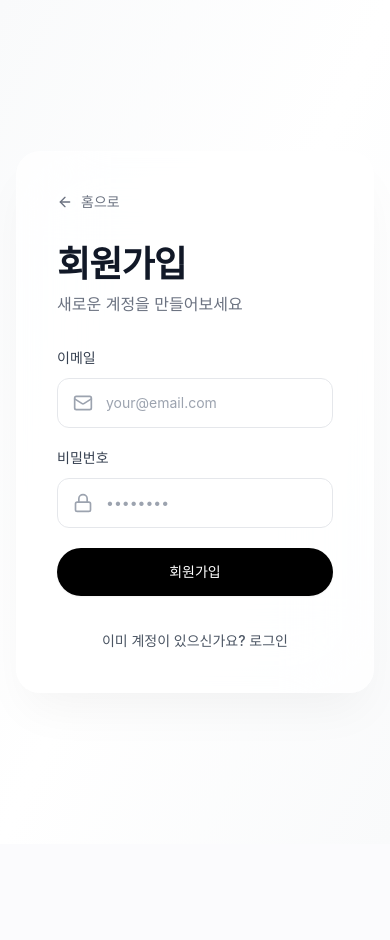
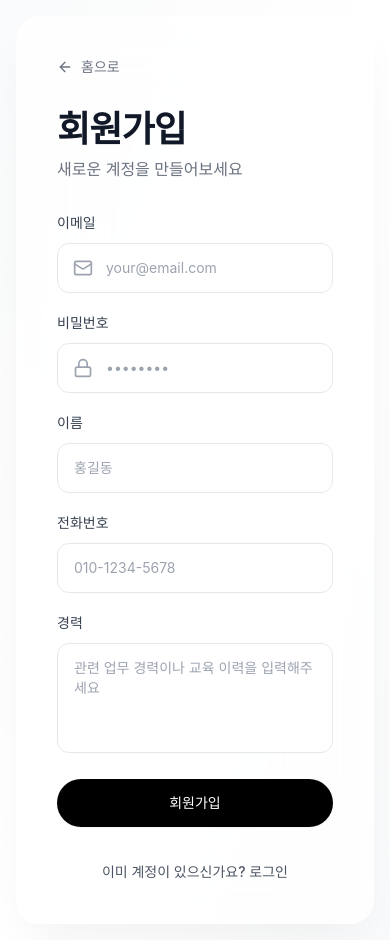
Before and after one commit to imkimshang/dipdeep, a Next.js app: page /login in a window 390 px wide. Both pictures are taken after a click on the button "계정이 없으신가요? 회원가입". Before the commit the page ends 844 px from the top, so only its background shows below. Built offline with nearby package versions, Linux system fonts and the light colour scheme; no server answers.

Commit message:
feat: add name, phone, and experience to signup

```diff
--- a/app/login/page.tsx
+++ b/app/login/page.tsx
@@ -10,6 +10,9 @@ export default function LoginPage() {
   const [isLogin, setIsLogin] = useState(true)
   const [email, setEmail] = useState('')
   const [password, setPassword] = useState('')
+  const [fullName, setFullName] = useState('')
+  const [phone, setPhone] = useState('')
+  const [experience, setExperience] = useState('')
   const [loading, setLoading] = useState(false)
   const [error, setError] = useState<string | null>(null)
   const router = useRouter()
@@ -59,30 +62,41 @@ export default function LoginPage() {
           throw new Error('로그인에 실패했습니다. 사용자 정보를 가져올 수 없습니다.')
         }
       } else {
+        // 1. Supabase Auth에 계정 생성
         const { data, error } = await supabase.auth.signUp({
           email,
           password,
         })
-        if (error) throw error
 
-        // 회원가입 성공 시 프로필 자동 생성
+        if (error) {
+          alert("가입 에러: " + error.message)
+          throw error
+        }
+
+        // 2. 계정 생성 성공 시, 방금 생성된 유저 ID를 가지고 profiles 테이블에 추가 정보 저장
         if (data.user) {
           const { error: profileError } = await supabase
             .from('profiles')
-            .upsert({
-              id: data.user.id,
+            .insert({
+              id: data.user.id, // Auth의 유저 ID와 연결
+              email: email,
+              full_name: fullName,
+              phone_number: phone,
+              experience: experience,
               role: 'student' as const, // 기본값으로 student 설정
               username: email.split('@')[0], // 이메일의 @ 앞부분을 username으로 사용
-            } as any) // 타입 캐스팅
+              updated_at: new Date(),
+            } as any)
 
           if (profileError) {
-            console.error('프로필 생성 오류:', profileError)
-            // 프로필 생성 실패해도 회원가입은 성공한 상태
+            console.error("프로필 저장 에러:", profileError)
+            alert("프로필 저장 중 오류가 발생했습니다: " + profileError.message)
+            throw profileError
+          } else {
+            alert("회원가입이 완료되었습니다!")
+            router.push('/dashboard')
           }
         }
-
-        alert('회원가입이 완료되었습니다! 이제 로그인해주세요.')
-        setIsLogin(true) // 회원가입 후 로그인 모드로 전환
       }
     } catch (error: any) {
       setError(error.message || '오류가 발생했습니다. 다시 시도해주세요.')
@@ -157,6 +171,64 @@ export default function LoginPage() {
             </div>
           </div>
 
+          {!isLogin && (
+            <>
+              <div>
+                <label
+                  htmlFor="fullName"
+                  className="block text-sm font-medium text-gray-700 mb-2.5"
+                >
+                  이름
+                </label>
+                <input
+                  id="fullName"
+                  type="text"
+                  value={fullName}
+                  onChange={(e) => setFullName(e.target.value)}
+                  required={!isLogin}
+                  className="input-field"
+                  placeholder="홍길동"
+                />
+              </div>
+
+              <div>
+                <label
+                  htmlFor="phone"
+                  className="block text-sm font-medium text-gray-700 mb-2.5"
+                >
+                  전화번호
+                </label>
+                <input
+                  id="phone"
+                  type="tel"
+                  value={phone}
+                  onChange={(e) => setPhone(e.target.value)}
+                  required={!isLogin}
+                  className="input-field"
+                  placeholder="010-1234-5678"
+                />
+              </div>
+
+              <div>
+                <label
+                  htmlFor="experience"
+                  className="block text-sm font-medium text-gray-700 mb-2.5"
+                >
+                  경력
+                </label>
+                <textarea
+                  id="experience"
+                  value={experience}
+                  onChange={(e) => setExperience(e.target.value)}
+                  required={!isLogin}
+                  rows={4}
+                  className="input-field resize-none"
+                  placeholder="관련 업무 경력이나 교육 이력을 입력해주세요"
+                />
+              </div>
+            </>
+          )}
+
           {error && (
             <div className="p-4 bg-red-50/80 backdrop-blur-sm border border-red-200/50 rounded-xl text-red-700 text-sm">
               {error}
@@ -181,6 +253,12 @@ export default function LoginPage() {
             onClick={() => {
               setIsLogin(!isLogin)
               setError(null)
+              // 회원가입 모드로 전환할 때 추가 필드 초기화
+              if (!isLogin) {
+                setFullName('')
+                setPhone('')
+                setExperience('')
+              }
             }}
             className="text-gray-600 hover:text-gray-900 text-sm font-medium transition-colors"
           >
```
